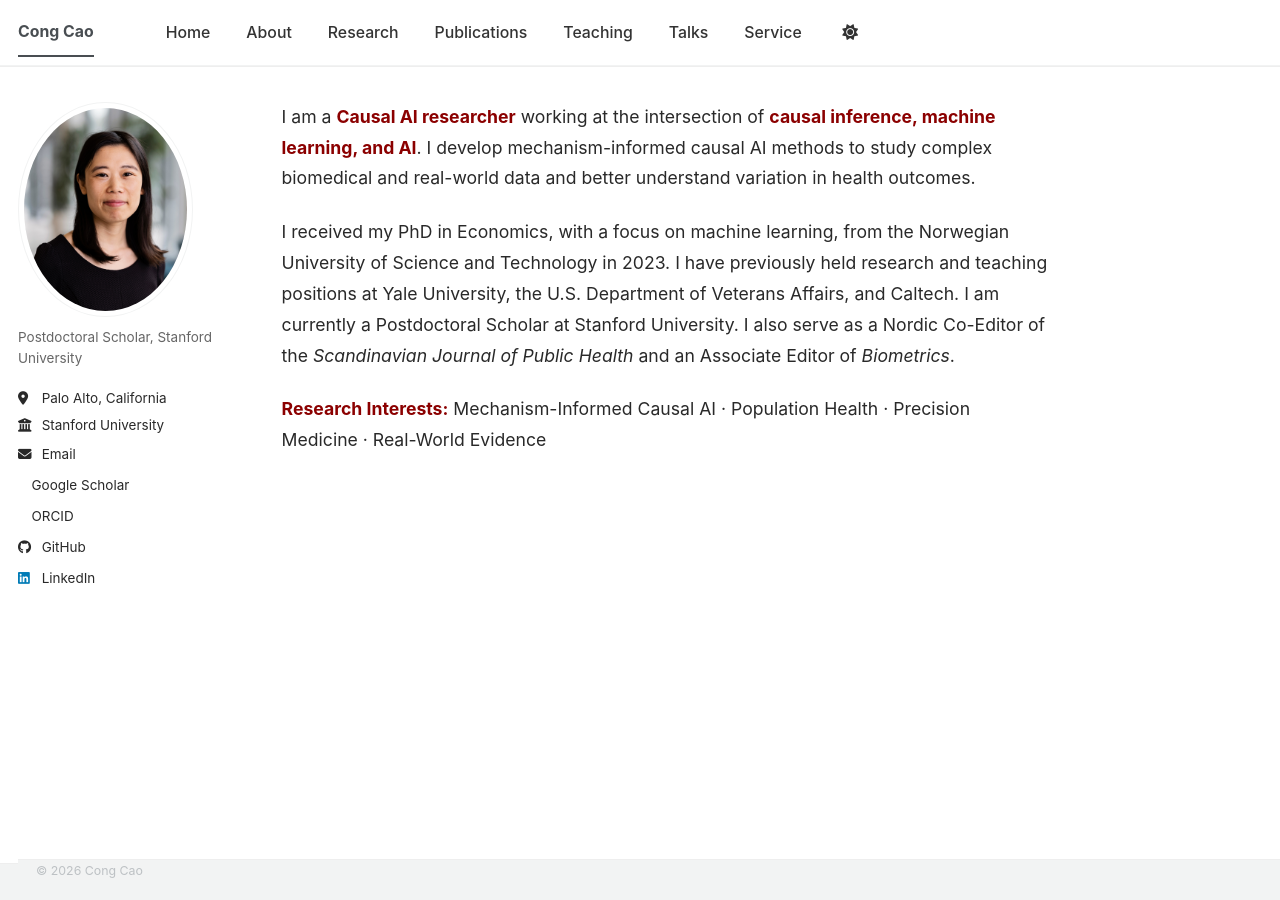
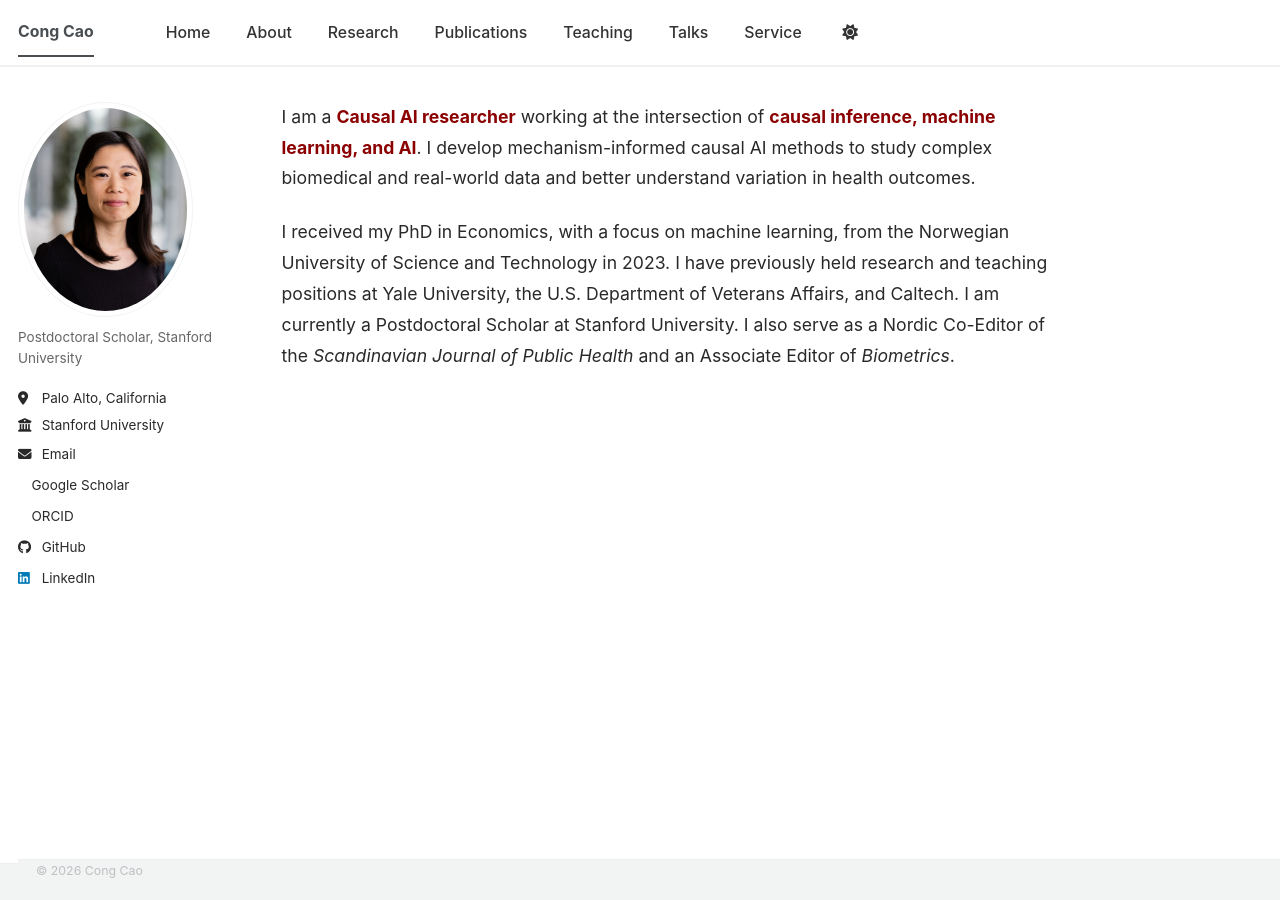
Before and after one commit to congca0/congca0.github.io, a Jekyll site: the page built from index.md, in a window 1280 px wide. Built offline with Jekyll 4.4.1, drawn with Linux system fonts in a browser that asks for light colours; a style sheet for code colours, icons or effects is not loaded; our own code applies the rules of GitHub Pages for plain Markdown files.

Commit message:
Update index.md

```diff
--- a/index.md
+++ b/index.md
@@ -6,5 +6,3 @@ author_profile: true
 I am a <strong style="color: #8B0000;">Causal AI researcher</strong> working at the intersection of <strong style="color: #8B0000;">causal inference, machine learning, and AI</strong>. I develop mechanism-informed causal AI methods to study complex biomedical and real-world data and better understand variation in health outcomes.
 
 I received my PhD in Economics, with a focus on machine learning, from the Norwegian University of Science and Technology in 2023. I have previously held research and teaching positions at Yale University, the U.S. Department of Veterans Affairs, and Caltech. I am currently a Postdoctoral Scholar at Stanford University. I also serve as a Nordic Co-Editor of the *Scandinavian Journal of Public Health* and an Associate Editor of *Biometrics*.
-
-<strong style="color: #8B0000;">Research Interests:</strong> Mechanism-Informed Causal AI · Population Health · Precision Medicine · Real-World Evidence
```
